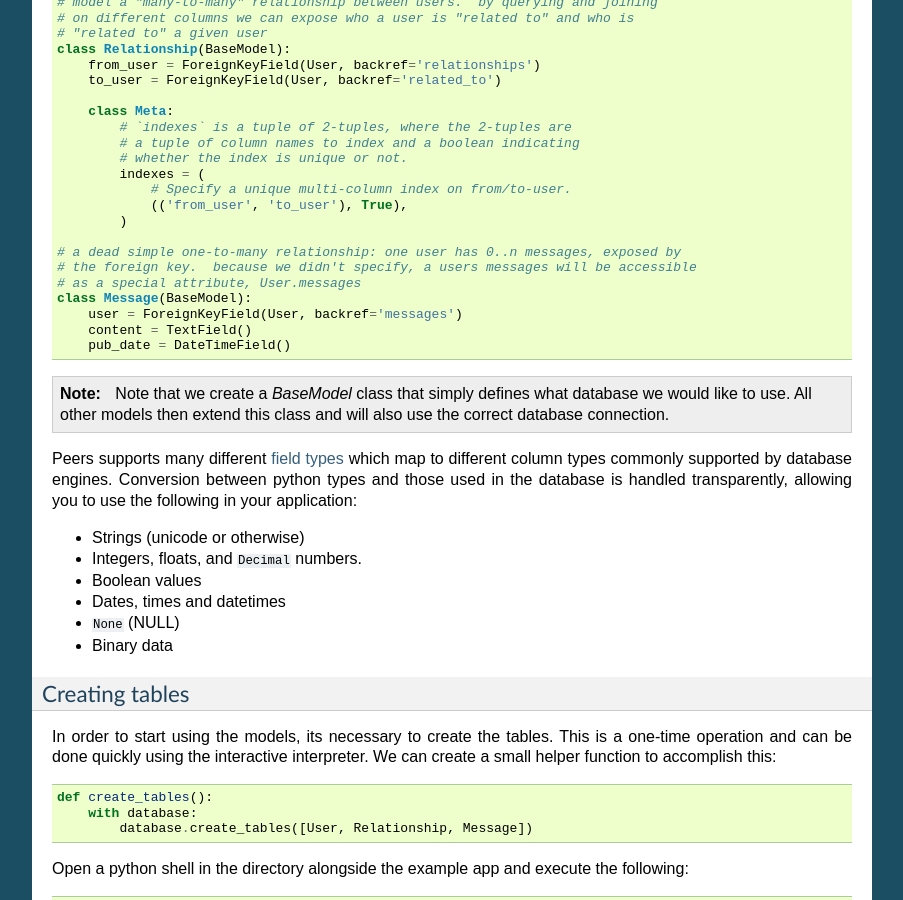
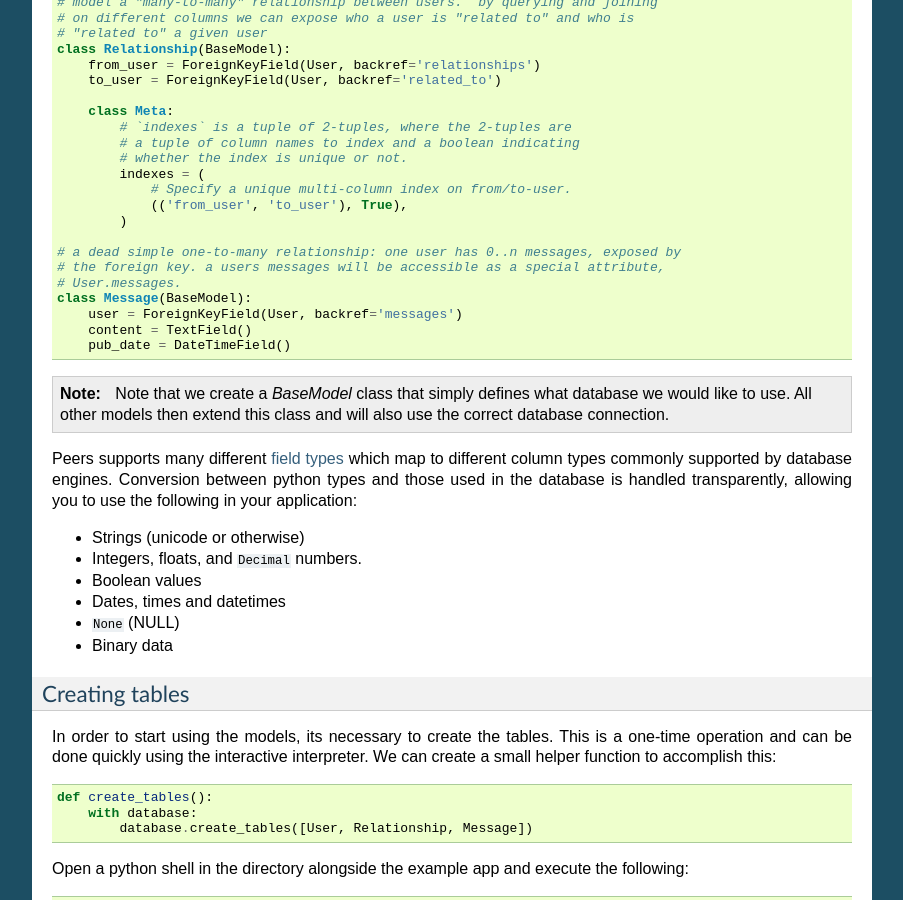
Before and after one commit to Star-DreamDev/myPeers, a Sphinx documentation site: the page built from docs/peers/example.rst, in a window 1280 px wide and 900 px high, scrolled down 1704 px. Shown: the whole window, without its empty margins (198-1101 px from the left). Built offline with Sphinx 7.4.7, drawn with Linux system fonts in a browser that asks for light colours; the version number could not be read and is left out.

Commit message:
Fix typo in docs.

```diff
--- a/docs/peers/example.rst
+++ b/docs/peers/example.rst
@@ -110,8 +110,8 @@ the columns as :py:class:`Field` instances on the class.
             )
 
     # a dead simple one-to-many relationship: one user has 0..n messages, exposed by
-    # the foreign key.  because we didn't specify, a users messages will be accessible
-    # as a special attribute, User.messages
+    # the foreign key. a users messages will be accessible as a special attribute,
+    # User.messages.
     class Message(BaseModel):
         user = ForeignKeyField(User, backref='messages')
         content = TextField()
```
